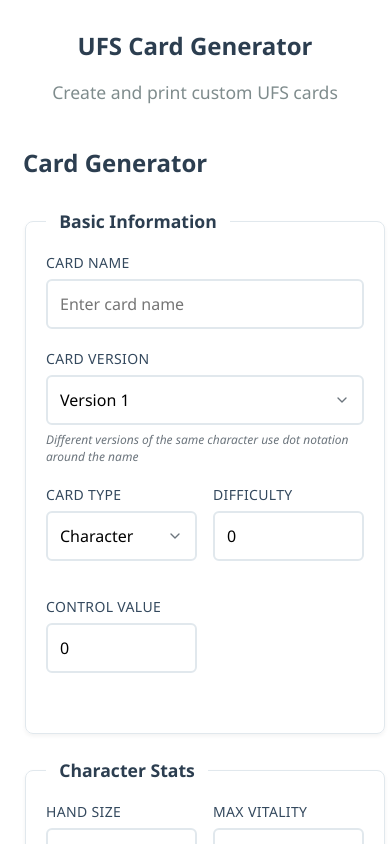
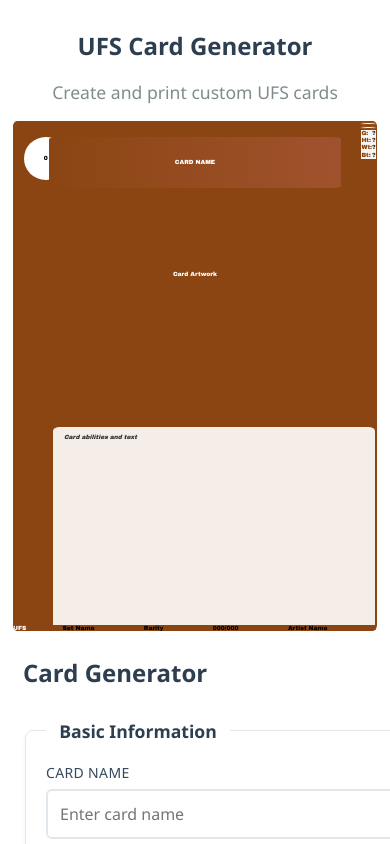
Before and after one commit to lmf-git/cardgenerator, a SvelteKit app: page / in a window 390 px wide. Shown: the top 844 px of the page. Built offline with nearby package versions, Linux system fonts and the light colour scheme.

Commit message:
Aspect consistency

```diff
--- a/src/lib/components/CardPreview.svelte
+++ b/src/lib/components/CardPreview.svelte
@@ -224,6 +224,7 @@
     font-size: 1.6%; /* 1.6% of card width */
   }
 
+
   .card-content {
     flex: 1;
     display: flex;
@@ -340,35 +341,35 @@
   /* Character cards have a swooping text box positioned over full image */
   .text-box-area.character-textbox {
     background: rgba(255, 255, 255, 0.98);
-    border: 2px solid rgba(139, 69, 19, 0.8);
+    border: 0.125em solid rgba(139, 69, 19, 0.8);
     margin: 0;
-    padding: 8px;
-    border-radius: 12px 12px 12px 4px;
+    padding: 0.5em;
+    border-radius: 0.75em 0.75em 0.75em 0.25em;
     position: absolute;
-    bottom: 45px;
-    left: 30px;
-    right: 8px;
-    max-height: 60px;
-    backdrop-filter: blur(4px);
+    bottom: 2.8em;
+    left: 1.9em;
+    right: 0.5em;
+    max-height: 3.75em;
+    backdrop-filter: blur(0.25em);
     z-index: 15;
-    box-shadow: 0 2px 8px rgba(0,0,0,0.3);
+    box-shadow: 0 0.125em 0.5em rgba(0,0,0,0.3);
   }
 
   .text-box-area.character-textbox::before {
     content: '';
     position: absolute;
-    top: -2px;
-    left: -2px;
-    right: -2px;
-    bottom: -2px;
+    top: -0.125em;
+    left: -0.125em;
+    right: -0.125em;
+    bottom: -0.125em;
     background: linear-gradient(135deg, var(--frame-color), transparent);
-    border-radius: 12px 12px 12px 4px;
+    border-radius: 0.75em 0.75em 0.75em 0.25em;
     z-index: -1;
     opacity: 0.3;
   }
 
   .keywords-line {
-    margin-bottom: 4px;
+    margin-bottom: 0.25em;
     color: var(--frame-color);
   }
 
@@ -382,12 +383,12 @@
   /* Card Type Indicator */
   .card-type-indicator {
     position: absolute;
-    bottom: 25px;
-    left: 8px;
-    font-size: 6px;
+    bottom: 1.56em;
+    left: 0.5em;
+    font-size: 0.375em;
     color: rgba(255, 255, 255, 0.7);
     text-transform: uppercase;
-    letter-spacing: 0.5px;
+    letter-spacing: 0.03em;
   }
 
   /* Print Styles */
@@ -553,11 +554,11 @@
 
   .character-stats-group {
     position: absolute;
-    top: 3.5em; /* 56px - slightly lower than before */
-    right: 0.5em; /* 8px */
+    top: 3.5em;
+    right: 0.5em;
     display: flex;
     flex-direction: column;
-    gap: 0.375em; /* 6px */
+    gap: 0.375em;
     z-index: 20;
   }
 
@@ -566,13 +567,13 @@
     background: rgba(255, 255, 255, 0.95);
     border: 0.125em solid var(--frame-color);
     border-radius: 50%;
-    width: 2.25em; /* Increased from 1.75em */
-    height: 2.25em; /* Increased from 1.75em */
+    height: 6.4em; /* 6.4em relative to card's 1.6% base font */
+    aspect-ratio: 1;
     display: flex;
     align-items: center;
     justify-content: center;
     font-weight: bold;
-    font-size: 0.8em; /* Increased from 0.625em */
+    font-size: 0.8em;
     box-shadow: 0 0.125em 0.25em rgba(0,0,0,0.2);
   }
 
--- a/src/routes/+page.svelte
+++ b/src/routes/+page.svelte
@@ -142,6 +142,9 @@
       flex: none;
       position: static;
       order: -1; /* Show card above form on mobile */
+      display: block; /* Ensure it displays */
+      width: 100%; /* Take full width */
+      min-height: 300px; /* Minimum height for visibility */
     }
 
     .generator-panel {
@@ -226,7 +229,6 @@
       order: 2;
       max-height: none;
       overflow: visible;
-      width: 100%;
       margin: 0;
     }
 
```
